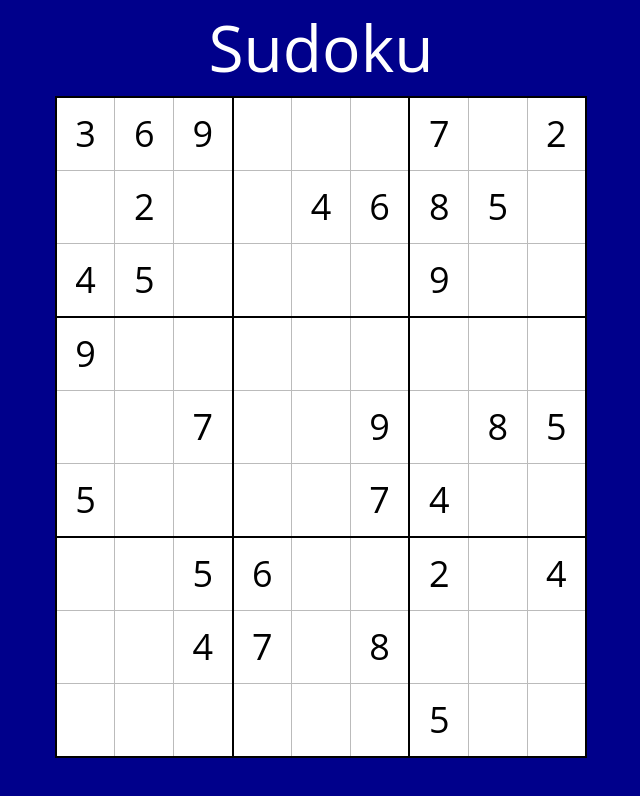
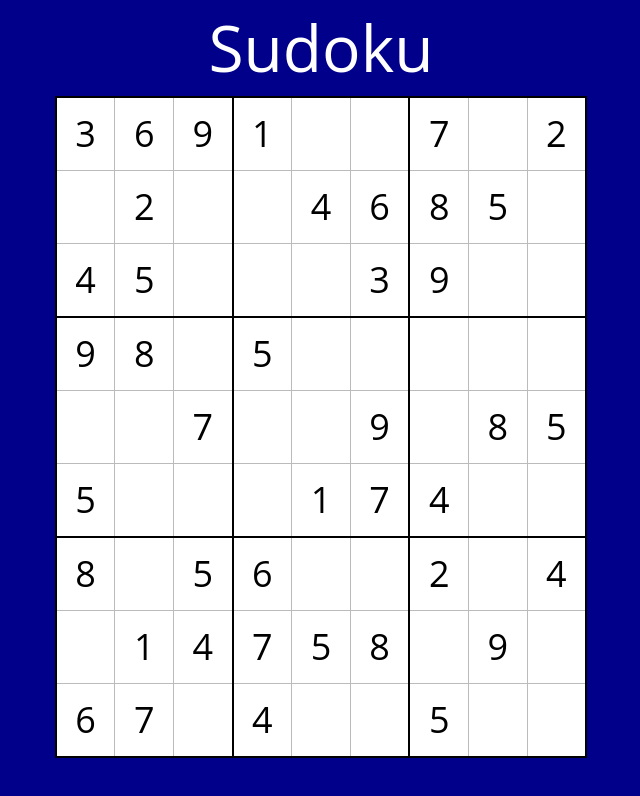
Before and after one commit to Numbericons/sudoku, a React (Create React App) app: page / in a window 1280 px wide. Shown: the top 796 px of the page, without its empty margins (319-959 px from the left). Built offline with nearby package versions, Linux system fonts and the light colour scheme.

Commit message:
Add numbers method for selection within board and add a randomizer to determine if a square is reveealed and add logic for entering val through a prompt to a square and adjust square css to be purple when a val is entered vs default revealed

```diff
--- a/src/Board.jsx
+++ b/src/Board.jsx
@@ -53,9 +53,16 @@ class Board extends React.Component {
     </div>
   }
 
+  numbers() {
+    return <div>
+
+    </div>
+  }
+
   render() {
     return <div className='board'>
       {this.build()}
+      {this.numbers()}
     </div>
   }
 }
--- a/src/Square.jsx
+++ b/src/Square.jsx
@@ -10,15 +10,24 @@ class Square extends React.Component {
       revealed: props.attr[1],
       entered: null
     }
+    this.enterVal = this.enterVal.bind(this);
+  }
+
+  enterVal() {
+    const numbs = [1,2,3,4,5,6,7,8,9];
+    let response = prompt("Enter a number between 1 and 9:");
+    while (!numbs.includes(parseInt(response))) response = parseInt(prompt("Re-enter a number between 1 and 9:"));
+    this.setState({entered: response});
   }
 
   render() {
     let val = this.state.revealed ? this.state.value : "";
     if (this.state.entered) val = this.state.entered;
+    let textClass = this.state.revealed ? 'square-revealed' : 'square-entered';
 
-    return <div className='square'>
+    return <div className='square' onClick={this.enterVal}>
       {/* <img src={logo} className="App-logo" alt="logo" /> */}
-      <h3 className='square-text'>
+      <h3 className={textClass}>
         {val}
       </h3>
     </div>
--- a/src/boardBuilder.js
+++ b/src/boardBuilder.js
@@ -364,7 +364,7 @@ function buildCage(arr, len, numbers, i) {
     if (num === undefined) break;
     removeIfEl(numbers, num);
     numbsUsed.push(num);
-    let bool = Math.random() > .666;
+    let bool = Math.random() > .5;
     arr.push([num, bool]);
   }
 }
--- a/src/stylesheets/square.scss
+++ b/src/stylesheets/square.scss
@@ -6,9 +6,14 @@
   align-items: center;
   height: 9vh;
   width: 4.5vw;
-  &-text {
+  &-revealed {
     font-size: 4.5vh;
     font-family: 'Open Sans', sans-serif;
+  }
+  &-entered {
+    font-size: 4.5vh;
+    font-family: 'Open Sans', sans-serif;
+    color: purple;
   }
 }
 
```
Also changed, not shown: 2 other files (tests, documents, lock files or other folders).
